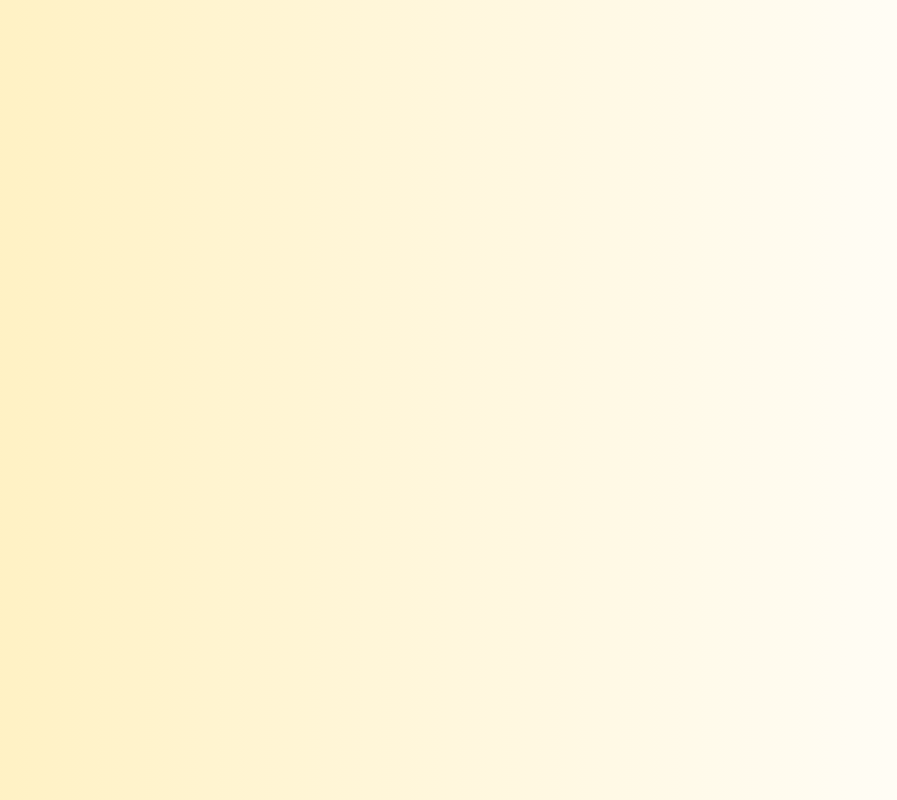
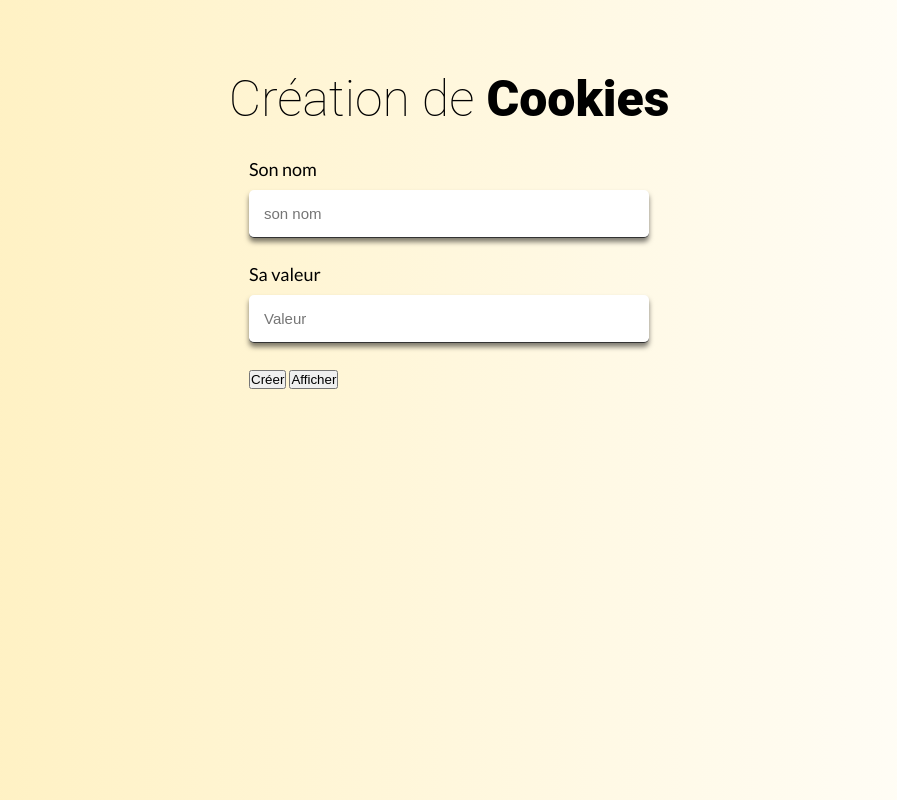
Before and after one commit to VincentParise/COOKIES, a plain HTML site: page index.html in a window 1280 px wide. Shown: the whole page, without its empty margins (191-1088 px from the left). Drawn offline with Linux system fonts and the light colour scheme.

Commit message:
Fichier HTML

```diff
--- a/app.js
+++ b/app.js
@@ -0,0 +1,4 @@
+const form = document.querySelector("submit",(e)=>{
+    e.preventDefault();
+
+})
--- a/index.html
+++ b/index.html
@@ -13,7 +13,37 @@
     />
   </head>
   <body>
+    <h1>Création de <span>Cookies</span></h1>
+    <div class="conatainer">
+    <form>
+      <div class="input-container">
+        <div class="input-group">
+          <label for="name">Son nom</label>
+          <input type="text"
+          placeholder="son nom"
+          id="name"
+          autocomplete="off"
+          required>
+        </div>
+        <div class="input-group">
+          <label for="value">Sa valeur</label>
+          <input type="number"
+          placeholder="Valeur"
+          id="value"
+          autocomplete="off"
+          required>
+        </div>
+        <div class="btns-container">
+          <button type="submit" class="create-cookie-btn">Créer</button>
+          <button type="button" class="display-cookie-btn">Afficher</button>
+        </div>
+      </form>
+      <p class="info-txt"></p>
+    <ul class="cookies-list">
 
+    </ul>
+  </div>
+  <div class="toasts-container"></div>
     <script src="app.js"></script>
   </body>
 </html>
--- a/style.css
+++ b/style.css
@@ -1,4 +1,6 @@
-*, ::before, ::after {
+*,
+::before,
+::after {
   box-sizing: border-box;
   margin: 0;
   padding: 0;
@@ -9,3 +11,83 @@ body {
   background: linear-gradient(to right, #ffefba, #ffffff);
   padding: clamp(20px, 5vw, 50px) 20px 10px;
 }
+h1 {
+  font-size: clamp(20px, 5vw, 50px);
+  text-align: center;
+  font-family: Roboto, sans-serif;
+  margin: 20px 0 10px;
+  font-weight: 100;
+}
+
+h1 span {
+  font-weight: 800;
+}
+
+form {
+  max-width: 850px;
+  margin: 0 auto 30px;
+  display: flex;
+  justify-content: center;
+}
+
+.input-container {
+  margin: 20px auto;
+}
+
+.input-group {
+  margin-bottom: 25px;
+}
+
+label {
+  display: block;
+  margin-bottom: 10px;
+  font-size: 18px;
+}
+
+.input-group input {
+  min-width: 400px;
+  font-size: 15px;
+  padding: 15px;
+  border: none;
+  border-bottom: 1px solid #333;
+  box-shadow: 0 4px 5px rgba(0, 0, 0, 0.5);
+  border-radius: 5px;
+}
+
+.input-group input:focus {
+  border: none;
+  outline: 1px solid #222222be;
+}
+
+.button-group {
+    margin:20px auto;
+    display: flex;
+    justify-content: center;
+}
+
+.button-group button{
+    font-size: 15px;
+    min-width: 100px;
+    margin: 10px auto;
+    display: block;
+    padding: 10px;
+    border: none;
+    font-weight: 700px;
+    border-radius: 5px;
+    color: #333;
+    cursor: pointer;
+    background: #09b657;
+    box-shadow: 0 4px 5px rgba(0, 0, 0, 0.5);
+
+  }
+
+form button:hover {
+    background: #09b657;
+    background: #056314;
+  }
+
+button .creer {
+    margin-right: 20px;
+    color:white;
+
+}
```
Lines whose indentation alone changed are shown as unchanged.
